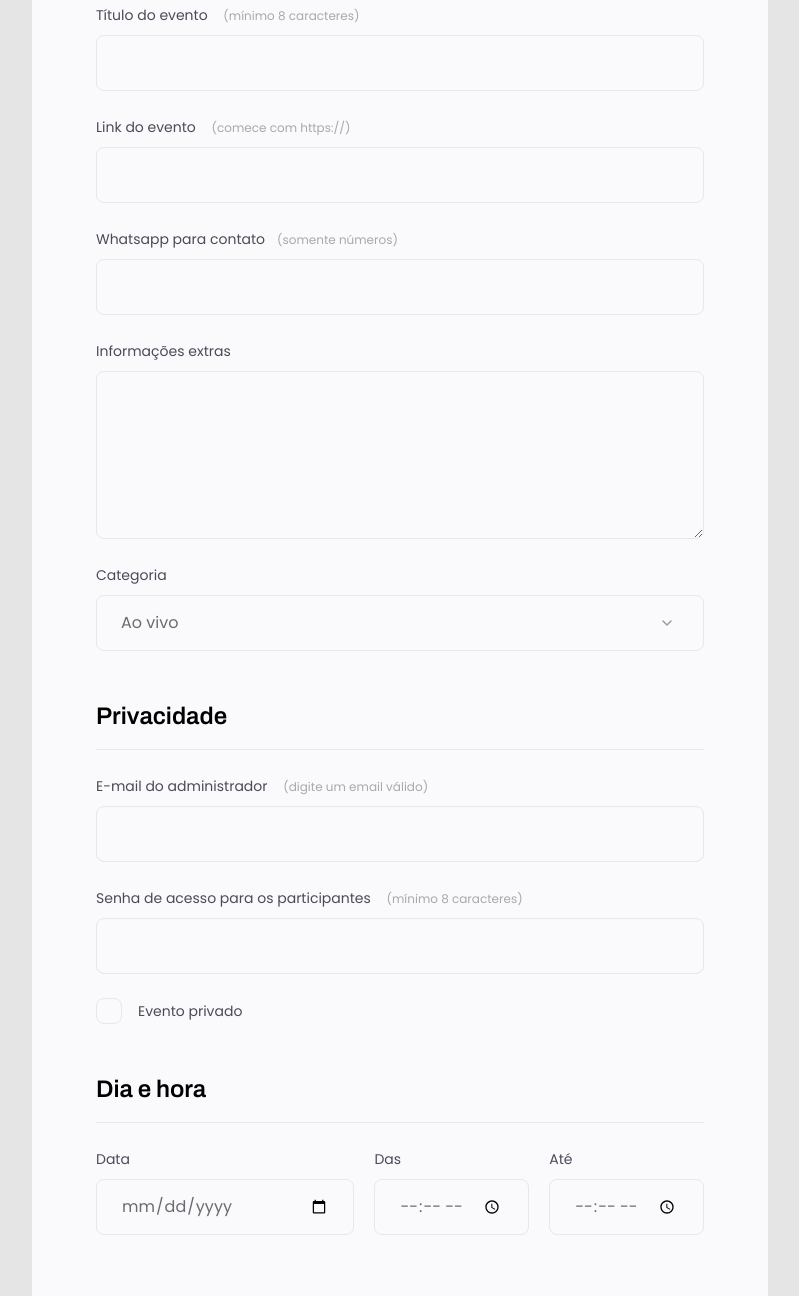
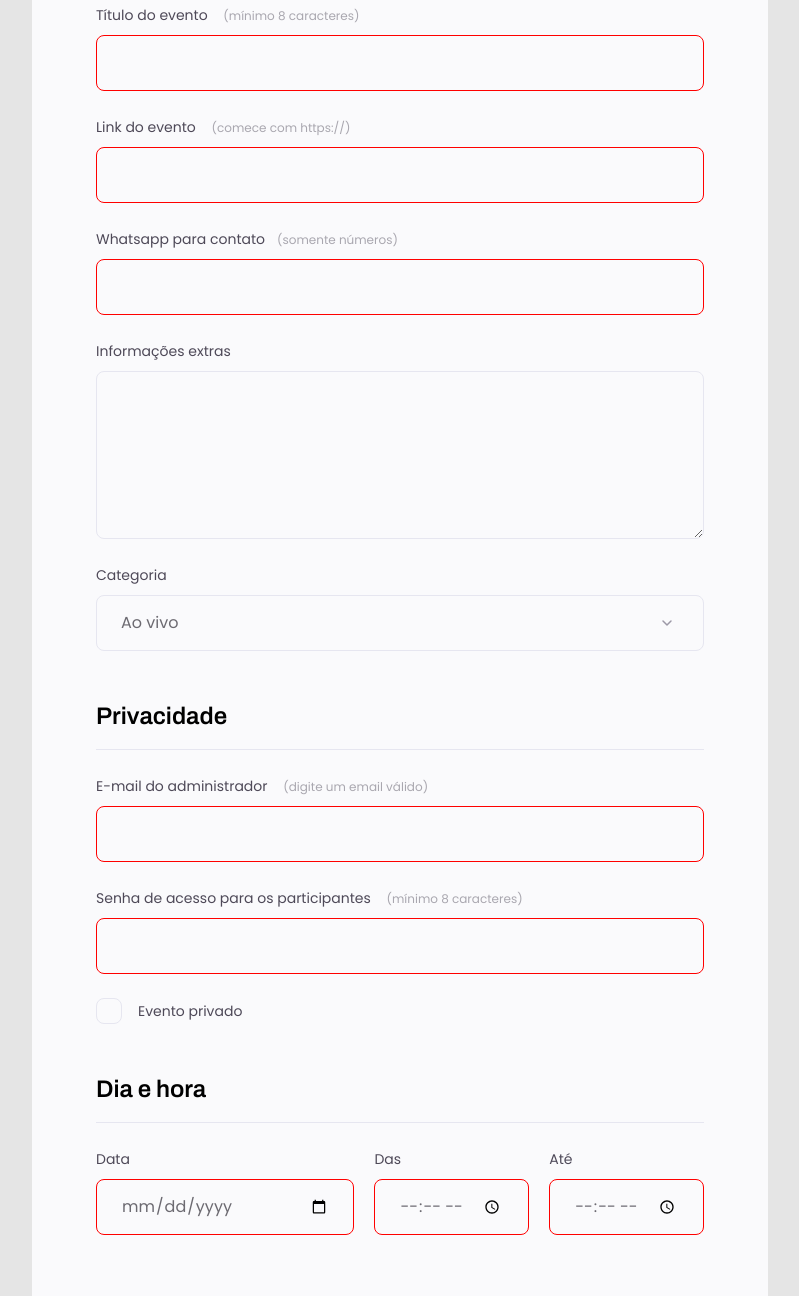
Before and after one commit to fernando-ruans/Crie-seu-evento, a plain HTML site: page index.html in a window 1280 px wide. Shown: the part 416-1712 px from the top of the page, without its empty margins (240-1039 px from the left). Drawn offline with Linux system fonts and the light colour scheme.

Commit message:
Validando campos e submetendo formulários.

```diff
--- a/index.html
+++ b/index.html
@@ -15,21 +15,21 @@
         <h1>Crie e compartilhe seu evento.</h1>
         <p>O primeiro passo, é preencher esse formulário de inscrição.</p>
         </header>
-    <form>
+    <form id="my-form">
         <fieldset>
             <div class="fieldset-wrapper">
                 <legend>Informações do Evento</legend>
                 <div class="input-wrapper">
                     <label for="event-title">Título do evento <span>(mínimo 8 caracteres)</span> </label>
-                    <input type="text" id="event-title">
+                    <input type="text" id="event-title" required minlength="8">
                 </div>
                 <div class="input-wrapper">
                     <label for="event-link">Link do evento <span>(comece com https://)</span> </label>
-                    <input type="url" id="event-link">
+                    <input type="url" id="event-link" required>
                 </div>
                 <div class="input-wrapper">
                     <label for="event-whatsapp">Whatsapp para contato<span>(somente números)</span> </label>
-                    <input type="number" id="event-whatsapp">
+                    <input type="number" id="event-whatsapp" required>
                 </div>
                 <div class="input-wrapper">
                     <label for="event-info">Informações  extras</label>
@@ -50,11 +50,11 @@
                 <legend>Privacidade</legend>
                 <div class="input-wrapper">
                     <label for="event-email">E-mail do administrador <span>(digite um email válido)</span> </label>
-                    <input type="email" id="event-email">
+                    <input type="email" id="event-email" required>
                 </div>
                 <div class="input-wrapper">
                     <label for="event-passrord">Senha de acesso para os participantes <span>(mínimo 8 caracteres)</span> </label>
-                    <input type="password" id="event-password">
+                    <input type="password" id="event-password" required minlength="8">
                 </div>
                 <div class="checkbox-wrapper">
                     <input type="checkbox" id="event-private">
@@ -71,15 +71,15 @@
                 <div class="col-3">
                     <div class="input-wrapper">
                         <label for="event-data">Data</label>
-                        <input type="date" id="event-date">
+                        <input type="date" id="event-date" required>
                     </div>
                     <div class="input-wrapper">
                         <label for="event-begin">Das</label>
-                        <input type="time" id="event-begin">
+                        <input type="time" id="event-begin" required>
                     </div>
                     <div class="input-wrapper">
                         <label for="event-end">Até</span> </label>
-                        <input type="time" id="event-end">
+                        <input type="time" id="event-end" required>
                     </div>
                 </div>
 
@@ -88,7 +88,7 @@
 
     </form>
     <footer>
-        <input class="button" type="submit" value="Salvar evento">
+       <button class="button" form="my-form">Salvar evento</button>
     </footer>
     </div>
 </body>
--- a/style.css
+++ b/style.css
@@ -228,3 +228,7 @@ footer .button {
 footer .button:hover {
     background: #08a04c;
 }
+
+input:invalid {
+    border: 1px solid red;
+}
```
